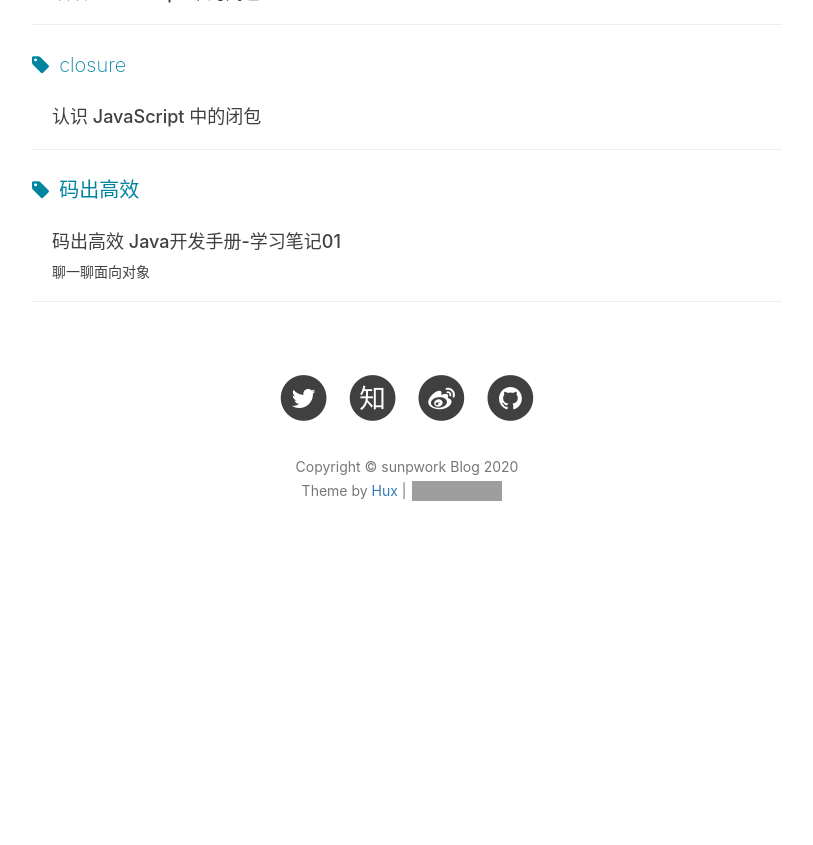
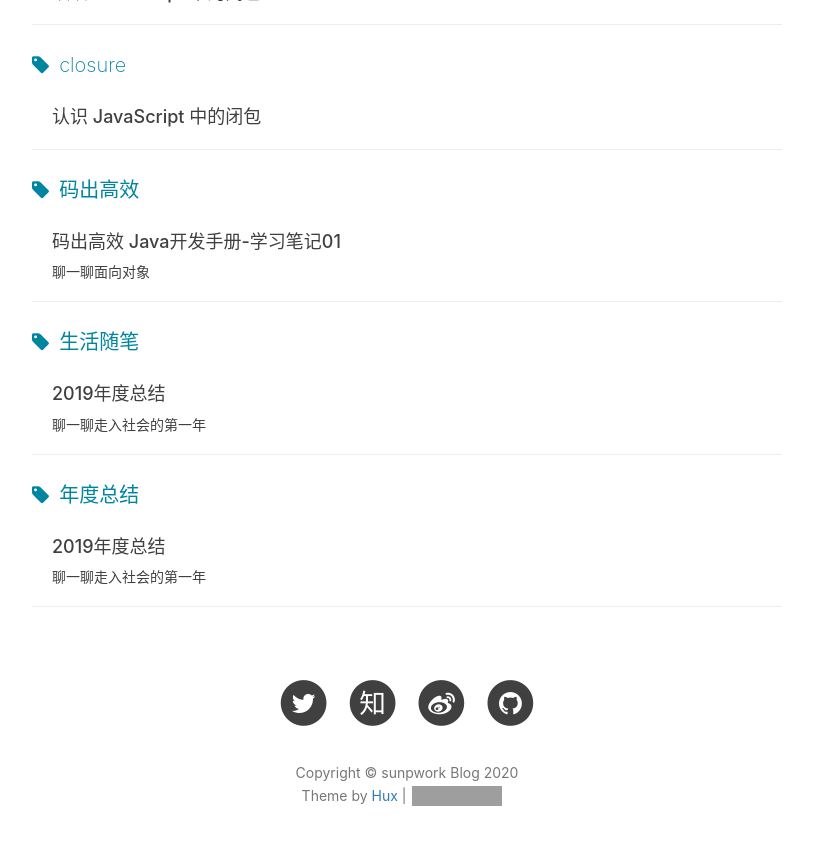
Before and after one commit to sunpwork/sunpwork.github.io, a Jekyll site: the page built from tags.html, in a window 1280 px wide and 900 px high, scrolled down 10240 px. Shown: the top 845 px of the window, without its empty margins (233-1046 px from the left). Built offline with Jekyll 4.4.1, drawn with Linux system fonts in a browser that asks for light colours; nearby versions of some CDN libraries; comment, search, counter and statistics services are not loaded; before the commit the page ends 10835 px from its top, so only the background shows below that; grey boxes are pictures that could not be loaded.

Commit message:
年度总结格式修改

```diff
--- a/_posts/2020-01-04-annual-review.markdown
+++ b/_posts/2020-01-04-annual-review.markdown
@@ -1,41 +1,53 @@
-# 2019年总结
+---
+layout:       post
+title:        "2019年度总结"
+subtitle:     "聊一聊走入社会的第一年"
+date:         2020-01-04 17:09:00
+author:       "sunpwork"
+header-mask:  0.3
+catalog:      true
+tags:
+    - 生活随笔
+    - 年度总结
+
+---
 
 > 2019年一转眼就过去了，这一年我大学刚毕业，真正的走上了工作岗位。这篇博客就用来回首这一年发生的一些事情并且做个年末总结吧。
 
 在2019年的1月份，我立了一个flag，说这一年要多多更博。现在看来，除了1月份写了五六篇以外，其他月份基本上零产出，真是惭愧啊。那么2020年再来立一个flag吧，我希望自己在2020年每个月至少更新一篇博客，不论是技术相关还是生活相关的。好了，flag已经立下，下面我就来回顾我2019年的经历。
 
-## 1月份
+# 1月份
 
 2019年的1月份我已经大四了，由于一直在校“创业”，所以并没有去找工作。但是从18年6月份开始就全职投入创业的我在半年内并没有做出特别有意义的成果。当时本来是想着过年之后就立马找工作，并且联系了几位已经在上海工作的同学，年前先去上海看一看。但是中途又发生了一些事情，让我决定在学校再留一段时间，把“创业”这件事情再做下去。因为和同学已经说好了，所以我在一月末也就是年前还是去了上海一趟。之前由于一些自身的原因，我对去魔都工作是比较抗拒的，原本打算是在南京或者杭州这些超一线城市去寻求机遇的。但是这次上海之行跟几位已经工作的同学聊下来还是决定了如果准备找工作，还是来上海比较好，一方面几个关系比较好的同学都在，大家也好有个照应；另一方面自己家就在江苏，上海确实是周边城市最佳的选择。一月份除了去上海一趟，还发生了另外一件事情，也就是这件事情让我继续留下来创业，暂时不去找工作。在一月中旬的时候，我和当时的创业伙伴们一起租下了一间写字楼的办公室，准备来年之后以这间办公室为据点发展其他的业务。有关我的创业故事如果有时间的话我会再写一篇文章来做个记录（flag已立）。
 
-## 2月份
+# 2月份
 
 按照1月份的计划，2月中旬刚过完年我们就来到了新的办公室准备开展新的规划。这时候我主要负责做一个信用卡权益回收平台的外包项目，这里稍微提一下，这个项目我使用Laravel、基于微信公众平台进行的一些开发。大概到3月初这个项目就全部做完了，但是由于需求方自身的一些问题，这个项目一直没有上线，拖到了4月份才正式上线，这都是后话了。这里补充一下，我们18年下半年一直在学校里面运营一个校园服务平台，叫“校客行”，主要业务就是给学校食堂提供送餐平台，还有一个代拿快递送上楼的服务。所以2月份除了我之外，我们团队里面的其他成员这段时间都在忙着策划新学期平台开业的宣传活动。2月末的时候还发生了一件不太好的事情，这里我不太方便描述，简单概括一下就是我们之前有一个每个月能有一笔收益的项目夭折了。除此之外，大家都信心满满，一切都在朝着好的方向发展。
 
-## 3月份
+# 3月份
 
 在上面已经提到了，3月初我做完了手上的唯一一个外包项目。这时候我已经没有什么技术活可以做的。团队的另外一个负责人在寻找新的外包单的同时也在考虑新的发展模式，概括一下这个月主要发生了两件事，第一个是我们准备对接淮安当地的人力资源中介，做一个人力资源平台；另外一个是另外一个团队负责人找到了他在IT训机构上班的朋友，准备在淮安发展青少年的编程培训项目。我这里就直接说结果了，这两件事情都没有做成功，前面一件事情是对接没有成功，对接方已经是淮安最大的人力资源中介机构，虽然我们可以为他们提供互联网运营方案，但说到底我们还是太弱了，人家根本就瞧不上我们。后面一件事由于我本身对编程培训不太感冒，所以基本没有去参与。只记得当时已经做了很多考察和沟通，但最后也是不了了之了。除了在工作上，这个月我还做了一个非常愚蠢的决定，就是花了2000多块钱报名了驾校。至于为啥是个愚蠢的决定我们后面再说。
 
-## 4月份
+# 4月份
 
 年后已经过了差不多两个月了，在4月份我又开始思考我究竟该不该把创业这件事继续做下去，毕竟再过两个月我就要毕业了，等我不在是一个学生的身份时，我还能拼的起吗？ 这里还发生了另外一件事情也动摇了我，就是我女朋友考研失利了，这就意味着她也要开始找工作了，而我现在做的事情一点起色也没有，并且在淮安这个小城市也不太适合她去找工作。所以再三考虑下，我跟团队的另一个负责人商议，等忙完毕业相关的事情之后，我就不再留在这个团队了。至此我结束了近两年半的创业生涯，现在回想起来，虽然最终没有创业成功，但是这两年半的时光也让我有了很多成长。再4月份剩下来的时间里面，我一边准备着毕业论文的事情，同时也在开始投简历并且刷面试题。而我上个月报名的驾校，基本就没怎么去过了，所以我说毕业之前报名了驾校确实比较蠢，6月份毕业之后这2000多块钱报名费基本上算是打水漂了。
 
-## 5月份
+# 5月份
 
 5月中旬我完成了毕业答辩，之后随回校答辩的同学一同来到上海准备找工作。这里比较幸运的在找工作的这段时间里面能够住在同学租的房子里面，这为我省去了一大笔费用。但是现在看来这个月算是我今年最难熬的一个月了吧。可能是因为金三银四已经接近尾声了，投了很多简历都没有收到回应。先前面试的几家由于自己没有准备好，也都没有拿到offer。唯一一个收到offer的公司是一家银行驻场外包，但是我并不能接受驻场外包，所有没有去。在5月份的下半月我基本上每天都在投简历，等面试通知，但是收到的面试邀请寥寥无几。最后在我同学的推荐下，我第二次来到他所在的公司面了web前端岗（第一次来面Java开发岗没有面上），并顺利的拿到了offer，至此开始了前端攻城狮的道路。
 
-## 6月份
+# 6月份
 
 算起来正式开始上班是从6月份过完端午节开始的，而我在公司仅仅上了一礼拜的班之后就请假了一个星期回学校参加毕业典礼了。现在回想起来也挺庆幸的，能在回校之前把工作搞定了。回学校的一周基本都是疯狂的吃喝玩，大家都想着把最后一段美好的回忆留在学校里。在6月20号晚上，班级聚会，我们喝的烂醉然后还去泡了个澡，在走回学校的路上，有人笑，有人哭，我们4年的大学生活就此结束了。第二天早上，宿醉未醒的我们搭上了顺风车启程回上海，这时候我跟两个一起在上海工作的同学以及我女朋友一同坐的车。因为之前一直住在同学那，回到上海之后，我跟女朋友两个人找了一个单间租了下来作为我们的小窝。至此，我的职业生涯算正式开始了。
 
-## 7~10月份
+# 7~10月份
 
 7月份公司内部小组全部重组，我被分到了用户运营组。虽然面试的是前端开发岗，但是日常的工作确是前后端全部要做，当然我也不排斥，因为我本来就偏爱做后端相关的开发。总的来说，小组内氛围很融洽，周围的同事对我也很好，我在组内很开心的度过了3个多月的时间。在这期间，我最佩服我自己的一件事就是每天下班之后都能打卡5km户外跑，一直到10月份天气转凉我才有借口没再继续去跑。要说做的不足的地方就是在日常工作之外没有去提升自己，导致虽然工作做的还行，但是感觉自己的技术并没有得到太多的提升。然后从10月份开始我开始买书，还有极客时间的专栏，在休息日或者午休的时候去提升自己。但是，我做的并不是特别好，到现在1本书都没有看完，专栏也没有追上进度，总是以工作太忙为理由去安慰自己。在未来的2020里我希望改掉这个坏习惯，抽出更多的时间去充实提升自己。
 
-## 11~12月份
+# 11~12月份
 
 如果说5月份找工作这一个难熬排第一，那么11~12月排第二。10月末我被从之前的小组调出来加入一个新的项目组，这个项目组要的主要工作就是把我们的软件前端全部进行重写，并且时间很紧。这两个月我基本都是每天早上10点上班，晚上10点下班的状态，每天都很累，有时候进度落下来之后周末还需要加班。但是带来的结果是好的，通过这两个月，我感觉我的前端开发技术有了很大的提升，并且对公司的业务也更加熟悉了，还有就是这个项目组的成员来自之前的各个小组，通过这次这个项目我也跟他们逐渐熟悉起来。这里我再补充一件事情，在10月份的时候，我跟公司相关负责人申请了转岗后端开发的事情（因为我自己一直想做的是后端开发），当时他并没有直接同意我的申请，而是让我先做好手上的工作，并且去把落下的Java知识补上，到年底再说。在12月份的最后一个星期，后端组的负责人通知我让我把手上的需求全部清掉，过完元旦之后去后端组做Java开发。在写这篇博客的时候，我已经正式从一名前端开发转为Java开发攻城狮了，目前我正在熟悉公司的后端相关业务代码，估计下周开始就要开始真正的做后端需求了，至此我的2019年的生活也落下尾声了。
 
-## 终结
+# 终结
 
 写了一下午，感觉自己写的很乱，但基本上把2019年从头到尾捋了一遍。在2020年，希望自己在做好工作的同时，能够多一点时间去提升自己。另外，希望自己能够培养一个工作之外的兴趣爱好，去增加生活的乐趣。好了，到这里就结束了，加油2020！
```
